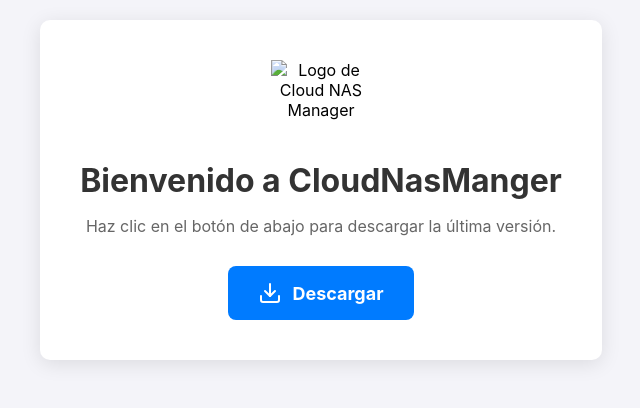
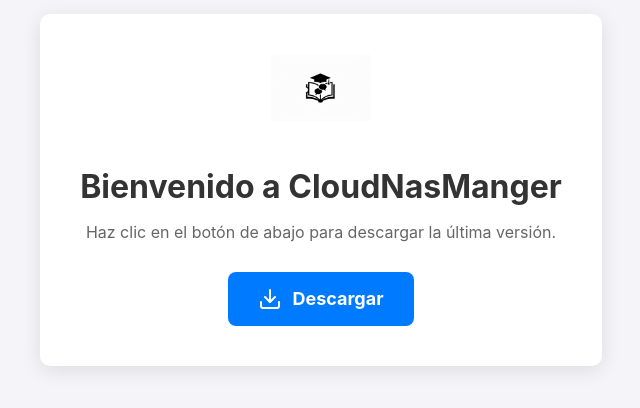
Before and after one commit to jearseco/CloudNasManager, a plain HTML site: page docs/index.html in a window 1280 px wide. Shown: the part 210-618 px from the top of the page, without its empty margins (319-959 px from the left). Drawn offline with Linux system fonts and the light colour scheme.

Commit message:
Update Logo

```diff
--- a/docs/index.html
+++ b/docs/index.html
@@ -9,7 +9,7 @@
 <body>
 
     <div class="container">
-        <img src="logo.png" alt="Logo de Cloud NAS Manager" class="logo">
+        <img src="image/logo.png" alt="Logo de Cloud NAS Manager" class="logo">
 
         <h1>Bienvenido a CloudNasManger</h1>
         <p>Haz clic en el botón de abajo para descargar la última versión.</p>
```
Also changed, not shown: docs/image/logo.png (added).
